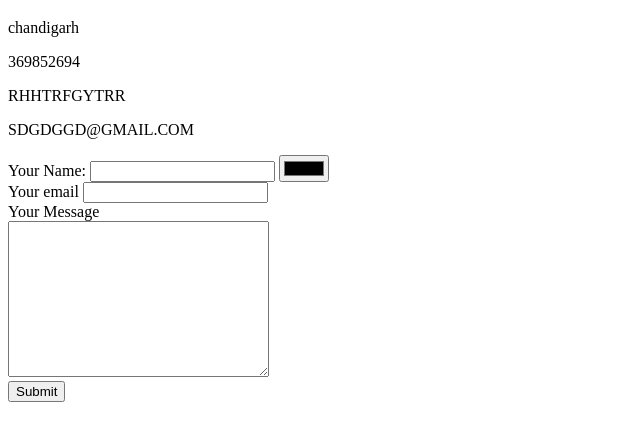
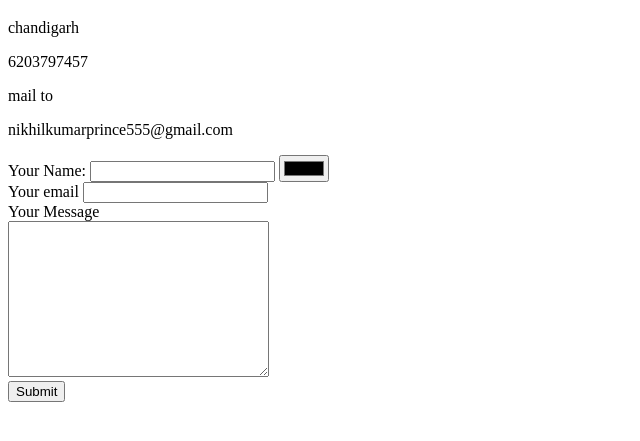
Before and after one commit to nikhilprince06/cv, a plain HTML site: page contact_me.html in a window 1280 px wide. Shown: the part 61-502 px from the top of the page, without its empty margins (0-640 px from the left). Drawn offline with Linux system fonts and the light colour scheme.

Commit message:
Update contact_me.html

```diff
--- a/contact_me.html
+++ b/contact_me.html
@@ -7,9 +7,9 @@
   <body>
     <h1>MT CONTACT DETAILS</h1>
     <p>chandigarh</p>
-    <p>369852694</p>
-    <p>RHHTRFGYTRR</p>
-    <p>SDGDGGD@GMAIL.COM</p>
+    <p>6203797457</p>
+    <p>mail to</p>
+    <p>nikhilkumarprince555@gmail.com</p>
 
     <form class="" action="mailto:pp480158@gmail.com" method="post">
       <label>Your Name:</label>
```
